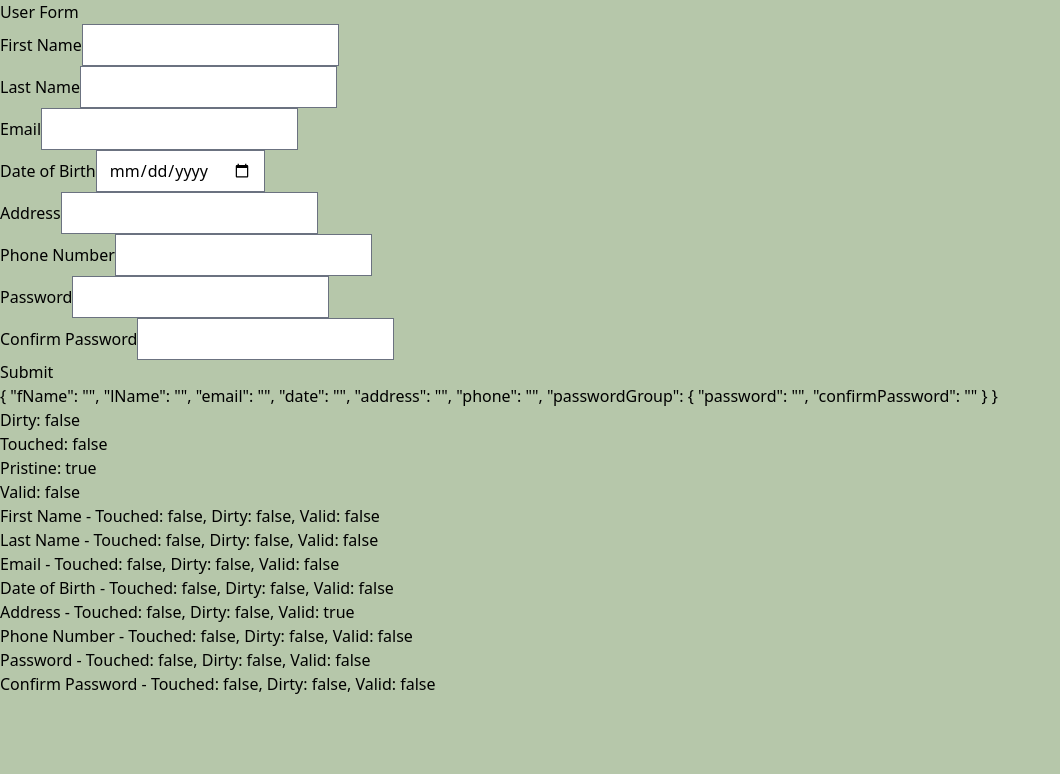
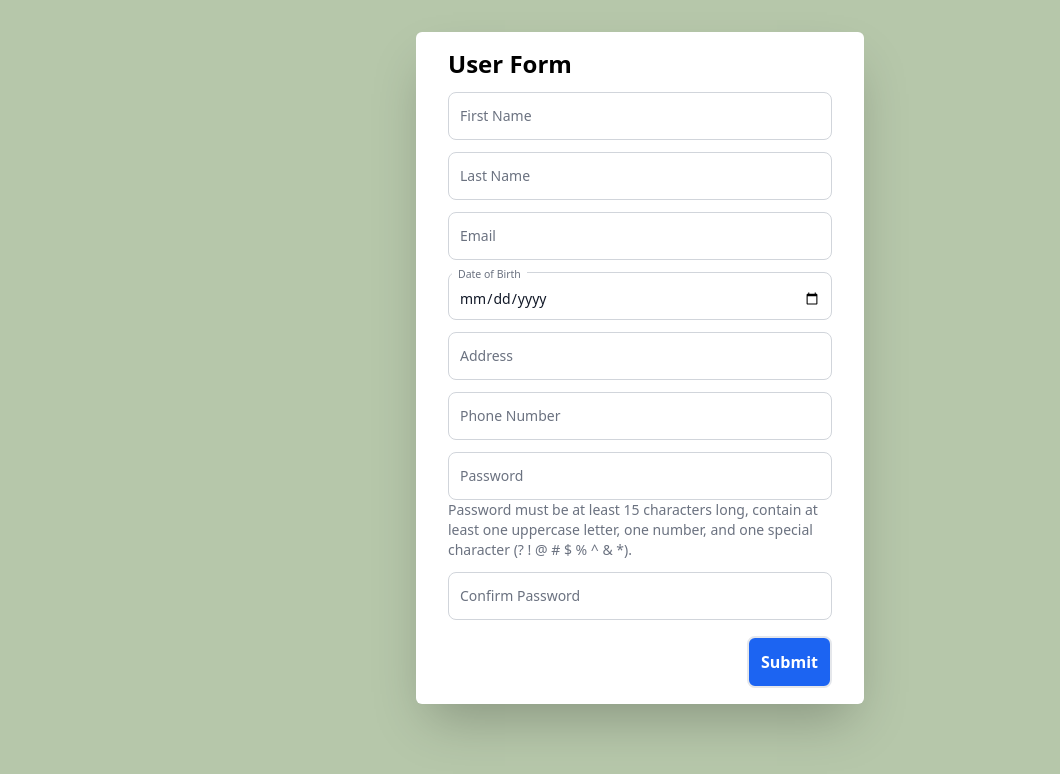
Before and after one commit to MonoToneMoe/ReactiveForm, an Angular app: page /userform in a window 1280 px wide. Shown: the top 774 px of the page, without its empty margins (0-1060 px from the left). Built offline with nearby package versions, Linux system fonts and the light colour scheme.

Commit message:
Finished styling and fixed some bugs

```diff
--- a/src/app/user-form/user-form.component.css
+++ b/src/app/user-form/user-form.component.css
@@ -0,0 +1,8 @@
+.form-group.relative input {
+    z-index: 1;
+  }
+
+  .form-group.relative label {
+    z-index: 0;
+    pointer-events: none;
+  }
--- a/src/app/user-form/user-form.component.html
+++ b/src/app/user-form/user-form.component.html
@@ -1,120 +1,147 @@
-<div class="container">
+<div class="flex flex-col items-center">
+
   <fieldset>
-    <legend>User Form</legend>
-    <form [formGroup]="userForm" (ngSubmit)="submitForm()">
-      <div class="form-group">
-        <label for="fName">First Name</label>
-        <input type="text" class="form-control" id="fName" formControlName="fName" />
-        <div *ngIf="userForm.get('fName')?.errors && userForm.get('fName')?.touched">
-          <div *ngIf="userForm.get('fName')?.hasError('required')">First Name is required.</div>
-          <div *ngIf="userForm.get('fName')?.hasError('maxlength')">First Name cannot exceed 100 characters.</div>
+
+    <form [formGroup]="userForm" (ngSubmit)="submitForm()" class="shadow-2xl rounded-md px-8 py-4 bg-white w-fit mt-8">
+
+      <legend class="font-bold text-2xl">User Form</legend>
+      <div class="form-group max-w-96 relative mt-3">
+        <input type="text"
+          class="form-control block px-2.5 pb-2.5 pt-4 w-full text-sm text-gray-900 bg-transparent rounded-lg border-1 border-gray-300 appearance-none focus:outline-none focus:ring-0 focus:border-blue-600 peer"
+          placeholder=" " id="fName" formControlName="fName" />
+        <label for="fName"
+          class="absolute text-sm text-gray-500 duration-300 transform -translate-y-4 scale-75 top-2 z-10 origin-[0] bg-white px-2 peer-focus:px-2 peer-focus:text-blue-600 peer-placeholder-shown:scale-100 peer-placeholder-shown:-translate-y-1/2 peer-placeholder-shown:top-1/2 peer-focus:top-2 peer-focus:scale-75 peer-focus:-translate-y-4 rtl:peer-focus:translate-x-1/4 rtl:peer-focus:left-auto start-1">First
+          Name</label>
       </div>
+      <div class="mt-1 max-w-96 text-wrap text-sm text-gray-500 dark:text-gray-400"
+        *ngIf="userForm.get('fName')?.errors && userForm.get('fName')?.touched">
+        <div class="text-sm text-gray-500 dark:text-gray-400" *ngIf="userForm.get('fName')?.hasError('required')">First
+          Name is required.</div>
+        <div class="text-sm text-gray-500 dark:text-gray-400" *ngIf="userForm.get('fName')?.hasError('maxlength')">First
+          Name cannot exceed 100 characters.</div>
       </div>
-      <div class="form-group">
-        <label for="lName">Last Name</label>
-        <input type="text" class="form-control" id="lName" formControlName="lName" />
-        <div *ngIf="userForm.get('lName')?.errors && userForm.get('lName')?.touched">
-          <div *ngIf="userForm.get('lName')?.hasError('required')">Last Name is required.</div>
-          <div *ngIf="userForm.get('lName')?.hasError('maxlength')">Last Name cannot exceed 100 characters.</div>
+
+      <div class="form-group max-w-96 relative mt-3">
+        <input type="text"
+          class="form-control block px-2.5 pb-2.5 pt-4 w-full text-sm text-gray-900 bg-transparent rounded-lg border-1 border-gray-300 appearance-none focus:outline-none focus:ring-0 focus:border-blue-600 peer"
+          placeholder=" " id="lName" formControlName="lName" />
+        <label for="lName"
+          class="absolute text-sm text-gray-500 duration-300 transform -translate-y-4 scale-75 top-2 z-10 origin-[0] bg-white px-2 peer-focus:px-2 peer-focus:text-blue-600 peer-placeholder-shown:scale-100 peer-placeholder-shown:-translate-y-1/2 peer-placeholder-shown:top-1/2 peer-focus:top-2 peer-focus:scale-75 peer-focus:-translate-y-4 rtl:peer-focus:translate-x-1/4 rtl:peer-focus:left-auto start-1">Last
+          Name</label>
       </div>
+      <div class="mt-1 max-w-96 text-wrap text-sm text-gray-500 dark:text-gray-400"
+        *ngIf="userForm.get('lName')?.errors && userForm.get('lName')?.touched">
+        <div class="text-sm text-gray-500 dark:text-gray-400" *ngIf="userForm.get('lName')?.hasError('required')">Last
+          Name is required.</div>
+        <div class="text-sm text-gray-500 dark:text-gray-400" *ngIf="userForm.get('lName')?.hasError('maxlength')">Last
+          Name cannot exceed 100 characters.</div>
       </div>
-      <div class="form-group">
-        <label for="email">Email</label>
-        <input type="text" class="form-control" id="email" formControlName="email" />
-        <div *ngIf="userForm.get('email')?.errors && userForm.get('email')?.touched">
-          <div *ngIf="userForm.get('email')?.hasError('required')">Email is required.</div>
-          <div *ngIf="userForm.get('email')?.hasError('email')">Invalid email format.</div>
+
+      <div class="form-group max-w-96 relative mt-3">
+        <input type="text"
+          class="form-control block px-2.5 pb-2.5 pt-4 w-full text-sm text-gray-900 bg-transparent rounded-lg border-1 border-gray-300 appearance-none focus:outline-none focus:ring-0 focus:border-blue-600 peer"
+          placeholder=" " id="email" formControlName="email" />
+        <label for="email"
+          class="absolute text-sm text-gray-500 duration-300 transform -translate-y-4 scale-75 top-2 z-10 origin-[0] bg-white px-2 peer-focus:px-2 peer-focus:text-blue-600 peer-placeholder-shown:scale-100 peer-placeholder-shown:-translate-y-1/2 peer-placeholder-shown:top-1/2 peer-focus:top-2 peer-focus:scale-75 peer-focus:-translate-y-4 rtl:peer-focus:translate-x-1/4 rtl:peer-focus:left-auto start-1">Email</label>
       </div>
+      <div class="mt-1 max-w-96 text-wrap text-sm text-gray-500 dark:text-gray-400"
+        *ngIf="userForm.get('email')?.errors && userForm.get('email')?.touched">
+        <div class="text-sm text-gray-500 dark:text-gray-400" *ngIf="userForm.get('email')?.hasError('required')">Email
+          is required.</div>
+        <div class="text-sm text-gray-500 dark:text-gray-400" *ngIf="userForm.get('email')?.hasError('email')">Invalid
+          email format.</div>
       </div>
-      <div class="form-group">
-        <label for="date">Date of Birth</label>
-        <input type="date" class="form-control" id="date" formControlName="date" />
-        <div *ngIf="userForm.get('date')?.errors && userForm.get('date')?.touched">
-          <div *ngIf="userForm.get('date')?.hasError('required')">Date of Birth is required.</div>
-          <div *ngIf="userForm.get('date')?.hasError('futureDate')">Date of Birth cannot be in the future.</div>
+
+      <div class="form-group max-w-96 relative mt-3">
+        <input type="date"
+          class="form-control block px-2.5 pb-2.5 pt-4 w-full text-sm text-gray-900 bg-transparent rounded-lg border-1 border-gray-300 appearance-none focus:outline-none focus:ring-0 focus:border-blue-600 peer"
+          placeholder=" " id="date" formControlName="date" />
+        <label for="date"
+          class="absolute text-sm text-gray-500 duration-300 transform -translate-y-4 scale-75 top-2 z-10 origin-[0] bg-white px-2 peer-focus:px-2 peer-focus:text-blue-600 peer-placeholder-shown:scale-100 peer-placeholder-shown:-translate-y-1/2 peer-placeholder-shown:top-1/2 peer-focus:top-2 peer-focus:scale-75 peer-focus:-translate-y-4 rtl:peer-focus:translate-x-1/4 rtl:peer-focus:left-auto start-1">Date
+          of Birth</label>
       </div>
+      <div class="mt-1 max-w-96 text-wrap text-sm text-gray-500 dark:text-gray-400"
+        *ngIf="userForm.get('date')?.errors && userForm.get('date')?.touched">
+        <div class="text-sm text-gray-500 dark:text-gray-400" *ngIf="userForm.get('date')?.hasError('required')">Date of
+          Birth is required.</div>
+        <div class="text-sm text-gray-500 dark:text-gray-400" *ngIf="userForm.get('date')?.hasError('futureDate')">Date
+          of Birth cannot be in the future.</div>
       </div>
-      <div class="form-group">
-        <label for="address">Address</label>
-        <input type="text" class="form-control" id="address" formControlName="address" />
-        <div *ngIf="userForm.get('address')?.errors && userForm.get('address')?.touched">
-          <div *ngIf="userForm.get('address')?.hasError('maxlength')">Address cannot exceed 100 characters.</div>
+
+      <div class="form-group max-w-96 relative mt-3">
+        <input type="text"
+          class="form-control block px-2.5 pb-2.5 pt-4 w-full text-sm text-gray-900 bg-transparent rounded-lg border-1 border-gray-300 appearance-none focus:outline-none focus:ring-0 focus:border-blue-600 peer"
+          placeholder=" "
+          id="address block px-2.5 pb-2.5 pt-4 w-full text-sm text-gray-900 bg-transparent rounded-lg border-1 border-gray-300 appearance-none focus:outline-none focus:ring-0 focus:border-blue-600 peer"
+          placeholder=" " formControlName="address" />
+        <label for="address"
+          class="absolute text-sm text-gray-500 duration-300 transform -translate-y-4 scale-75 top-2 z-10 origin-[0] bg-white px-2 peer-focus:px-2 peer-focus:text-blue-600 peer-placeholder-shown:scale-100 peer-placeholder-shown:-translate-y-1/2 peer-placeholder-shown:top-1/2 peer-focus:top-2 peer-focus:scale-75 peer-focus:-translate-y-4 rtl:peer-focus:translate-x-1/4 rtl:peer-focus:left-auto start-1">Address</label>
       </div>
+      <div class="mt-1 max-w-96 text-wrap text-sm text-gray-500 dark:text-gray-400"
+        *ngIf="userForm.get('address')?.errors && userForm.get('address')?.touched">
+        <div class="text-sm text-gray-500 dark:text-gray-400" *ngIf="userForm.get('address')?.hasError('maxlength')">
+          Address cannot exceed 100 characters.</div>
       </div>
-      <div class="form-group">
-        <label for="phone">Phone Number</label>
-        <input type="tel" class="form-control" id="phone" formControlName="phone" formControlName="phone" (input)="formatPhoneNumber($event)" (keypress)="allowOnlyNumbers($event)" />
-        <div *ngIf="userForm.get('phone')?.errors && userForm.get('phone')?.touched">
-          <div *ngIf="userForm.get('phone')?.hasError('invalidPhone')">Invalid phone number format. Use (123) 456-7890.</div>
+
+      <div class="form-group max-w-96 mt-3 relative">
+        <input type="tel"
+          class="form-control block px-2.5 pb-2.5 pt-4 w-full text-sm text-gray-900 bg-transparent rounded-lg border-1 border-gray-300 appearance-none focus:outline-none focus:ring-0 focus:border-blue-600 peer"
+          placeholder=" " id="phone" formControlName="phone" formControlName="phone" (input)="formatPhoneNumber($event)"
+          (keypress)="allowOnlyNumbers($event)" />
+        <label for="phone"
+          class="absolute text-sm text-gray-500 duration-300 transform -translate-y-4 scale-75 top-2 z-10 origin-[0] bg-white px-2 peer-focus:px-2 peer-focus:text-blue-600 peer-placeholder-shown:scale-100 peer-placeholder-shown:-translate-y-1/2 peer-placeholder-shown:top-1/2 peer-focus:top-2 peer-focus:scale-75 peer-focus:-translate-y-4 rtl:peer-focus:translate-x-1/4 rtl:peer-focus:left-auto start-1">Phone
+          Number</label>
       </div>
+      <div class="mt-1 max-w-96 text-wrap text-sm text-gray-500 dark:text-gray-400"
+        *ngIf="userForm.get('phone')?.errors && userForm.get('phone')?.touched">
+        <div class="text-sm text-gray-500 dark:text-gray-400" *ngIf="userForm.get('phone')?.hasError('invalidPhone')">
+          Invalid phone number format. Use (123) 456-7890.</div>
       </div>
+
       <div formGroupName="passwordGroup">
-        <div class="form-group">
-          <label for="password">Password</label>
-          <input type="password" class="form-control" id="password" formControlName="password" />
-          <div *ngIf="userForm.get('passwordGroup.password')?.errors && userForm.get('passwordGroup.password')?.touched">
-            <div *ngIf="userForm.get('passwordGroup.password')?.hasError('required')">Password is required.</div>
-            <div *ngIf="userForm.get('passwordGroup.password')?.hasError('invalidPassword')">Password must contain at least one uppercase letter, one number, and one special character (? ! &#64; # $ % ^ & *).</div>
-            <div *ngIf="userForm.get('passwordGroup.password')?.hasError('minlength')">Password must be at least 15 characters long.</div>
+
+        <div class="form-group max-w-96 mt-3 relative">
+          <input type="password"
+            class="form-control block px-2.5 pb-2.5 pt-4 w-full text-sm text-gray-900 bg-transparent rounded-lg border-1 border-gray-300 appearance-none focus:outline-none focus:ring-0 focus:border-blue-600 peer"
+            placeholder=" " id="password" formControlName="password" />
+          <label for="password"
+            class="absolute text-sm text-gray-500 duration-300 transform -translate-y-4 scale-75 top-2 z-10 origin-[0] bg-white px-2 peer-focus:px-2 peer-focus:text-blue-600 peer-placeholder-shown:scale-100 peer-placeholder-shown:-translate-y-1/2 peer-placeholder-shown:top-1/2 peer-focus:top-2 peer-focus:scale-75 peer-focus:-translate-y-4 rtl:peer-focus:translate-x-1/4 rtl:peer-focus:left-auto start-1">Password</label>
+        </div>
+        <div class="max-w-96">
+          <div class="text-sm text-gray-500 dark:text-gray-400">Password must be at least 15 characters long, contain at
+            least one uppercase letter, one number, and one special character (? ! &#64; # $ % ^ & *).</div>
+        </div>
+        <div class="mt-1 max-w-96 text-wrap text-sm text-gray-500 dark:text-gray-400"
+          *ngIf="userForm.get('passwordGroup.password')?.errors && userForm.get('passwordGroup.password')?.touched">
+          <div class="text-sm text-gray-500 dark:text-gray-400"
+            *ngIf="userForm.get('passwordGroup.password')?.hasError('required')">Password is required.</div>
+        </div>
+
+        <div class="form-group max-w-96 mt-3 relative">
+          <input type="password"
+            class="form-control block px-2.5 pb-2.5 pt-4 w-full text-sm text-gray-900 bg-transparent rounded-lg border-1 border-gray-300 appearance-none focus:outline-none focus:ring-0 focus:border-blue-600 peer"
+            placeholder=" " id="confirmPassword" formControlName="confirmPassword" />
+          <label for="confirmPassword"
+            class="absolute text-sm text-gray-500 duration-300 transform -translate-y-4 scale-75 top-2 z-10 origin-[0] bg-white px-2 peer-focus:px-2 peer-focus:text-blue-600 peer-placeholder-shown:scale-100 peer-placeholder-shown:-translate-y-1/2 peer-placeholder-shown:top-1/2 peer-focus:top-2 peer-focus:scale-75 peer-focus:-translate-y-4 rtl:peer-focus:translate-x-1/4 rtl:peer-focus:left-auto start-1">Confirm
+            Password</label>
+        </div>
+        <div class="mt-1 max-w-96 text-wrap text-sm text-gray-500 dark:text-gray-400"
+          *ngIf="userForm.get('passwordGroup.confirmPassword')?.errors && userForm.get('passwordGroup.confirmPassword')?.touched">
+          <div class="text-sm text-gray-500 dark:text-gray-400" *ngIf="userForm.hasError('passwordMismatch')">Passwords
+            do not match.</div>
+          <div class="text-sm text-gray-500 dark:text-gray-400"
+            *ngIf="userForm.get('passwordGroup.confirmPassword')?.hasError('required')">Confirm Password is required.
           </div>
         </div>
 
-        <div class="form-group">
-          <label for="confirmPassword">Confirm Password</label>
-          <input type="password" class="form-control" id="confirmPassword" formControlName="confirmPassword" />
-          <div *ngIf="userForm.get('passwordGroup.confirmPassword')?.errors && userForm.get('passwordGroup.confirmPassword')?.touched">
-            <div *ngIf="userForm.hasError('passwordMismatch')">Passwords do not match.</div>
-            <div *ngIf="userForm.get('passwordGroup.confirmPassword')?.hasError('required')">Confirm Password is required.</div>
       </div>
+      <div class="w-full flex justify-end">
+        <button type="submit"
+          class="btn btn-primary mt-4 border-2 p-3 bg-blue-600 text-white rounded-lg font-semibold">Submit</button>
       </div>
-      </div>
-      <button type="submit" class="btn btn-primary">Submit</button>
+
     </form>
+
   </fieldset>
 
-  <div>{{userForm.value | json}}</div>
-    <div> Dirty: {{userForm.dirty}}</div>
-    <div> Touched: {{userForm.touched}}</div>
-    <div> Pristine: {{userForm.pristine}}</div>
-    <div> Valid: {{userForm.valid}}</div>
-    <div>
-      First Name - Touched: {{ userForm.get('fName')?.touched }},
-      Dirty: {{ userForm.get('fName')?.dirty }},
-      Valid: {{ userForm.get('fName')?.valid }}
 </div>
-    <div>
-      Last Name - Touched: {{ userForm.get('lName')?.touched }},
-      Dirty: {{ userForm.get('lName')?.dirty }},
-      Valid: {{ userForm.get('lName')?.valid }}
-    </div>
-    <div>
-      Email - Touched: {{ userForm.get('email')?.touched }},
-      Dirty: {{ userForm.get('email')?.dirty }},
-      Valid: {{ userForm.get('email')?.valid }}
-    </div>
-    <div>
-      Date of Birth - Touched: {{ userForm.get('date')?.touched }},
-      Dirty: {{ userForm.get('date')?.dirty }},
-      Valid: {{ userForm.get('date')?.valid }}
-    </div>
-    <div>
-      Address - Touched: {{ userForm.get('address')?.touched }},
-      Dirty: {{ userForm.get('address')?.dirty }},
-      Valid: {{ userForm.get('address')?.valid }}
-    </div>
-    <div>
-      Phone Number - Touched: {{ userForm.get('phone')?.touched }},
-      Dirty: {{ userForm.get('phone')?.dirty }},
-      Valid: {{ userForm.get('phone')?.valid }}
-    </div>
-    <div>
-      Password - Touched: {{ userForm.get('passwordGroup.password')?.touched }},
-      Dirty: {{ userForm.get('passwordGroup.password')?.dirty }},
-      Valid: {{ userForm.get('passwordGroup.password')?.valid }}
-    </div>
-    <div>
-      Confirm Password - Touched: {{ userForm.get('passwordGroup.confirmPassword')?.touched }},
-      Dirty: {{ userForm.get('passwordGroup.confirmPassword')?.dirty }},
-      Valid: {{ userForm.get('passwordGroup.confirmPassword')?.valid }}
-    </div>
-</div>
```
Also changed, not shown: src/app/user-form/user-form.component.ts (+8 -10 lines). Lines whose indentation alone changed are shown as unchanged.
